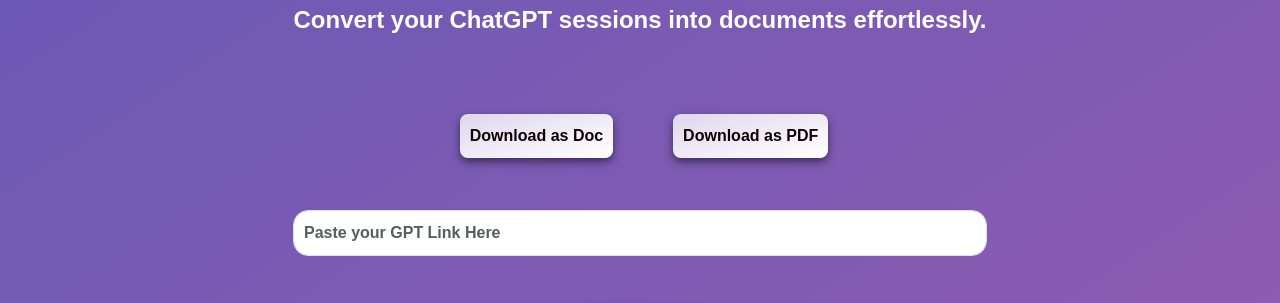
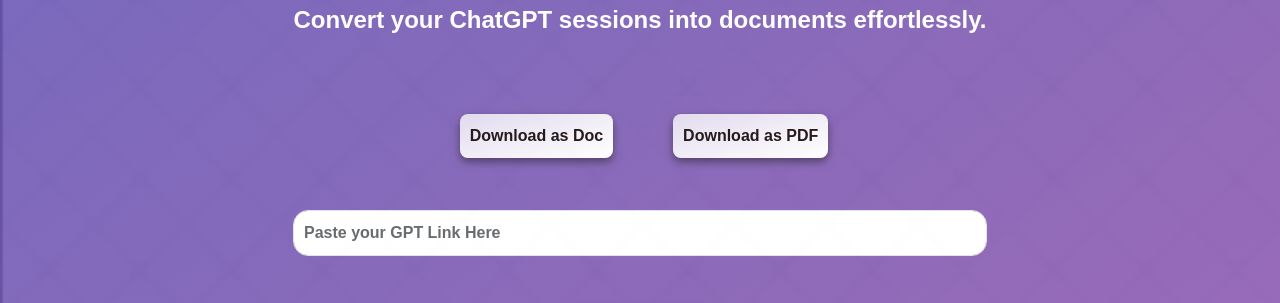
Before and after one commit to Abhinavdhara/DocGPT, a plain HTML site: page index.html in a window 1280 px wide. Shown: the part 144-447 px from the top of the page. Drawn offline with nearby package versions, Linux system fonts and the light colour scheme.

Commit message:
Update styles.css

```diff
--- a/styles.css
+++ b/styles.css
@@ -29,7 +29,7 @@ body {
     left: 0;
     right: 0;
     bottom: 0;
-    background: url('./assests/checkerPattern.png');
+    background: url('./checkerPattern.png');
     background-size: cover;
     opacity: 0.1;
     pointer-events: none;
```
